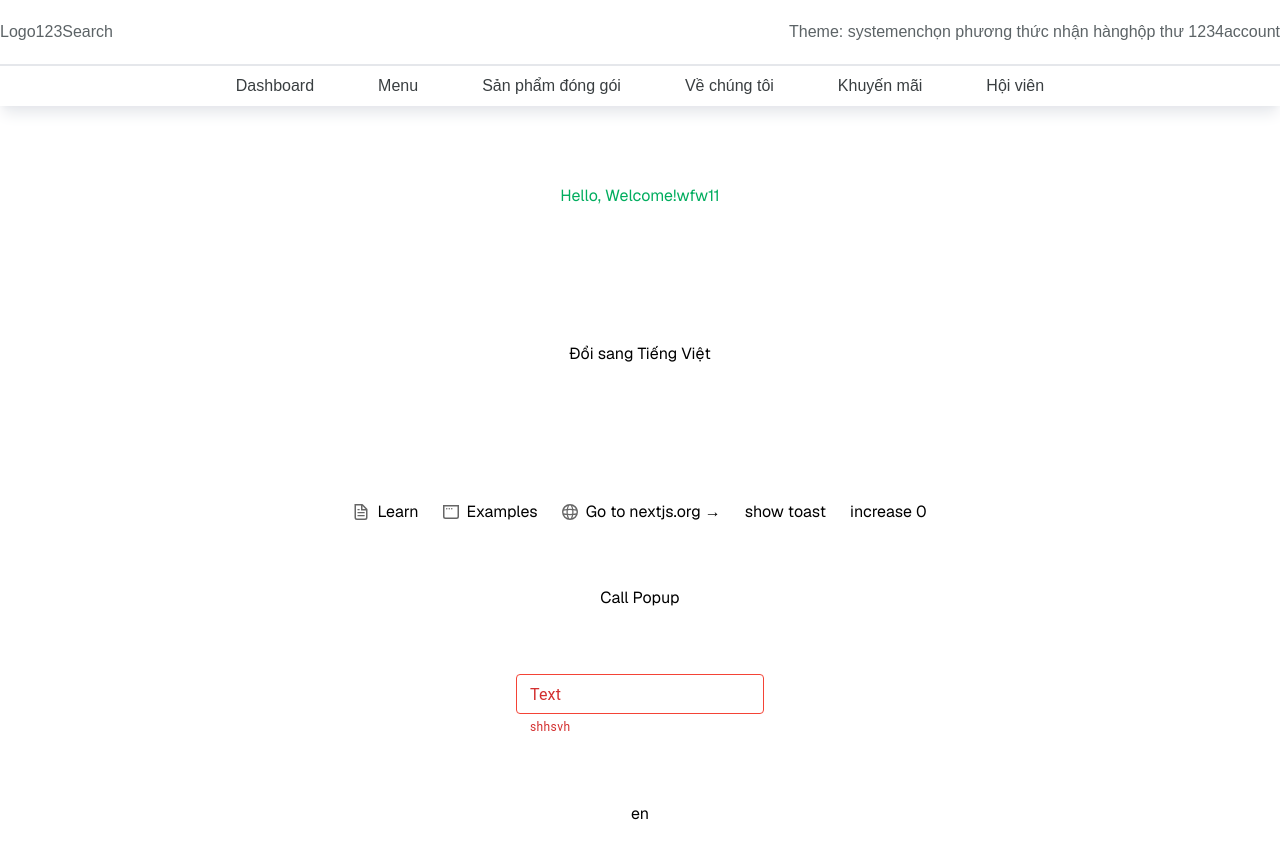
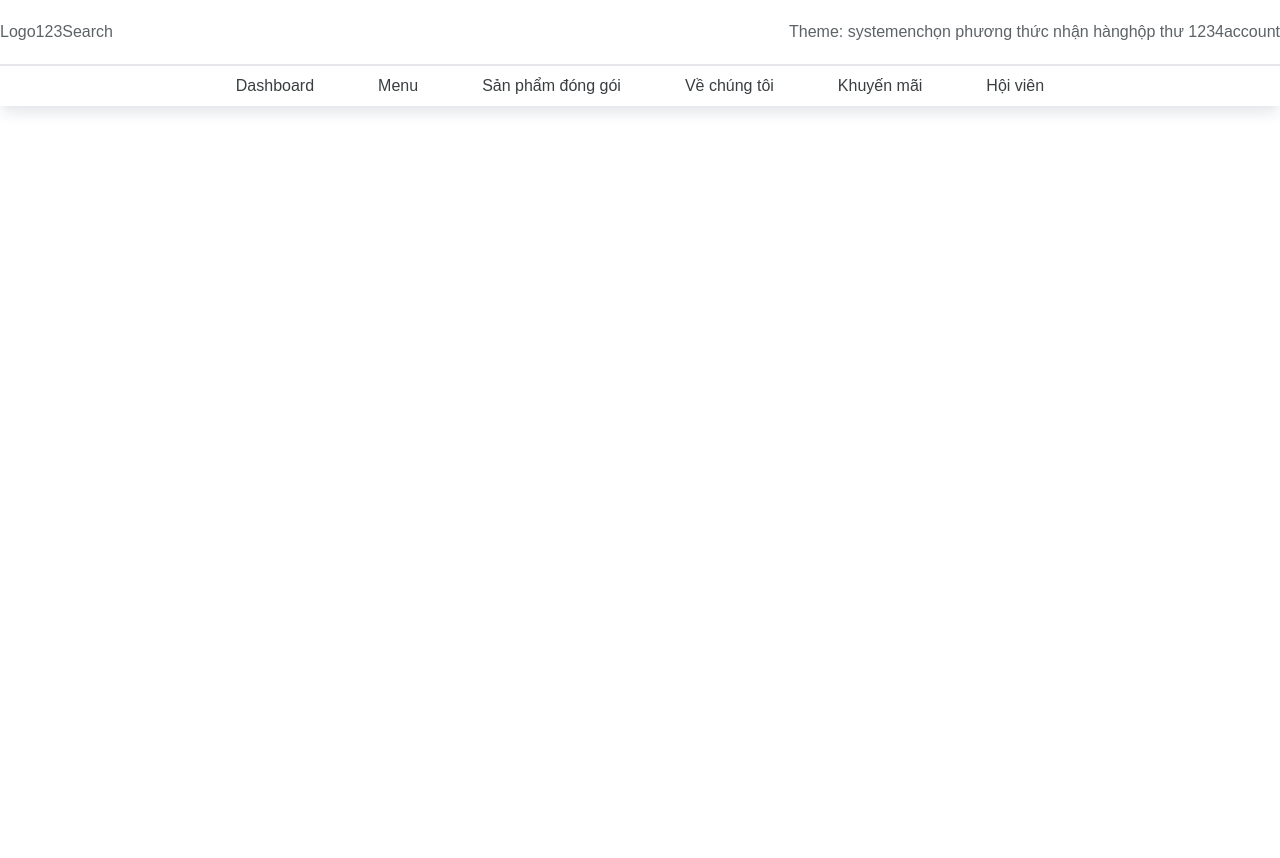
Before and after one commit to congtran8991/coffee_shop_fe, a Next.js app in the folder coffee_fee/: page / in a window 1280 px wide. Shown: the top 858 px of the page. Built offline with nearby package versions, Linux system fonts and the light colour scheme.

Commit message:
add code

```diff
--- /dev/null
+++ b/coffee_fee/app/example/page.tsx
@@ -0,0 +1,74 @@
+'use client';
+
+import { useAppDispatch, useAppSelector } from '@/hooks/redux-toolkit';
+import KInput from '@/lib/Input';
+import KForm from '@/lib/Form';
+import { increase } from '@/stores/redux-toolkit/counter/slice';
+import { showToast } from '@/utils/common';
+import PortalHandle from '@/utils/portal';
+
+import * as yup from 'yup';
+
+import Image from 'next/image';
+import { useTranslation } from 'react-i18next';
+import { useResolverForm } from '@/hooks/lib/useResolverForm';
+import { Controller } from 'react-hook-form';
+export default function Home() {
+  const count = useAppSelector((state) => state.abc.count);
+  const { t, i18n } = useTranslation();
+  const dispatch = useAppDispatch();
+
+  const methods = useResolverForm<{ username: string }>({
+    schema: yup.object().shape({}),
+    configs: {
+      values: {
+        username: '',
+      },
+    },
+  });
+
+  return (
+    <div className="grid grid-rows-[20px_1fr_20px] items-center justify-items-center min-h-screen p-8 pb-20 gap-16 sm:p-20 font-[family-name:var(--font-geist-sans)]">
+      <button
+        onClick={() => {
+          PortalHandle.popup.open({
+            title: 'popup',
+            maxWidth: 'sm',
+            content: () => {
+              return (
+                <div>
+                  12scscscscscscscs34 12scscscscscscscs34 12scscscscscscscs34
+                  12scscscscscscscs34 12scscscscscscscs34 12scscscscscscscs34
+                </div>
+              );
+            },
+          });
+        }}
+      >
+        Call Popup
+      </button>
+      <KInput.Base
+        name="test"
+        label="Text"
+        message="shhsvh"
+        // sx={{ color: KColors.primary.moderate }}
+      />
+      <div>{localStorage.getItem('i18nextLng')}</div>
+
+      <KForm onSubmit={() => {}}>
+        <Controller
+          name="username"
+          control={methods.control}
+          render={({ field: { onChange, onBlur, value } }) => (
+            <KInput.Base
+              name="test"
+              label="Text"
+              message="shhsvh"
+              // sx={{ color: KColors.primary.moderate }}
+            />
+          )}
+        />
+      </KForm>
+    </div>
+  );
+}
--- a/coffee_fee/app/page.tsx
+++ b/coffee_fee/app/page.tsx
@@ -14,148 +14,6 @@ export default function Home() {
   const dispatch = useAppDispatch();
 
   return (
-    <div className="grid grid-rows-[20px_1fr_20px] items-center justify-items-center min-h-screen p-8 pb-20 gap-16 sm:p-20 font-[family-name:var(--font-geist-sans)]">
-      {/* <main className="flex flex-col gap-8 row-start-2 items-center sm:items-start">
-        <Image
-          className="dark:invert"
-          src="/next.svg"
-          alt="Next.js logo"
-          width={180}
-          height={38}
-          priority
-        />
-        <ol className="list-inside list-decimal text-sm text-center sm:text-left font-[family-name:var(--font-geist-mono)]">
-          <li className="mb-2">
-            Get started by editing{' '}
-            <code className="bg-black/[.05] dark:bg-white/[.06] px-1 py-0.5 rounded font-semibold">
-              app/page.tsx
-            </code>
-            .
-          </li>
-          <li>Save and see your changes instantly.</li>
-        </ol>
-
-        <div className="flex gap-4 items-center flex-col sm:flex-row">
-          <a
-            className="rounded-full border border-solid border-transparent transition-colors flex items-center justify-center bg-foreground text-background gap-2 hover:bg-[#383838] dark:hover:bg-[#ccc] text-sm sm:text-base h-10 sm:h-12 px-4 sm:px-5"
-            href="https://vercel.com/new?utm_source=create-next-app&utm_medium=appdir-template-tw&utm_campaign=create-next-app"
-            target="_blank"
-            rel="noopener noreferrer"
-          >
-            <Image
-              className="dark:invert"
-              src="/vercel.svg"
-              alt="Vercel logomark"
-              width={20}
-              height={20}
-            />
-            Deploy now
-          </a>
-          <a
-            className="rounded-full border border-solid border-black/[.08] dark:border-white/[.145] transition-colors flex items-center justify-center hover:bg-[#f2f2f2] dark:hover:bg-[#1a1a1a] hover:border-transparent text-sm sm:text-base h-10 sm:h-12 px-4 sm:px-5 sm:min-w-44"
-            href="https://nextjs.org/docs?utm_source=create-next-app&utm_medium=appdir-template-tw&utm_campaign=create-next-app"
-            target="_blank"
-            rel="noopener noreferrer"
-          >
-            Read our docs
-          </a>
-        </div>
-      </main> */}
-      <footer className="row-start-3 flex gap-6 flex-wrap items-center justify-center">
-        <a
-          className="flex items-center gap-2 hover:underline hover:underline-offset-4"
-          href="https://nextjs.org/learn?utm_source=create-next-app&utm_medium=appdir-template-tw&utm_campaign=create-next-app"
-          target="_blank"
-          rel="noopener noreferrer"
-        >
-          <Image
-            aria-hidden
-            src="/file.svg"
-            alt="File icon"
-            width={16}
-            height={16}
-          />
-          Learn
-        </a>
-        <a
-          className="flex items-center gap-2 hover:underline hover:underline-offset-4"
-          href="https://vercel.com/templates?framework=next.js&utm_source=create-next-app&utm_medium=appdir-template-tw&utm_campaign=create-next-app"
-          target="_blank"
-          rel="noopener noreferrer"
-        >
-          <Image
-            aria-hidden
-            src="/window.svg"
-            alt="Window icon"
-            width={16}
-            height={16}
-          />
-          Examples
-        </a>
-        <a
-          className="flex items-center gap-2 hover:underline hover:underline-offset-4"
-          href="https://nextjs.org?utm_source=create-next-app&utm_medium=appdir-template-tw&utm_campaign=create-next-app"
-          target="_blank"
-          rel="noopener noreferrer"
-        >
-          <Image
-            aria-hidden
-            src="/globe.svg"
-            alt="Globe icon"
-            width={16}
-            height={16}
-          />
-          Go to nextjs.org →
-        </a>
-        <button
-          onClick={() => {
-            showToast('success', 'shvhshvshvh');
-          }}
-        >
-          show toast
-        </button>
-
-        <button
-          onClick={() => {
-            dispatch(increase());
-          }}
-        >
-          increase {count}
-        </button>
-      </footer>
-      <div className="text-primary-moderate">{t('greeting')}wfw11</div>
-      <button
-        onClick={() =>
-          i18n.changeLanguage(i18n.language === 'en' ? 'vi' : 'en')
-        }
-      >
-        {i18n.language === 'en' ? 'Đổi sang Tiếng Việt' : 'Switch to English'}
-      </button>
-      <button
-        onClick={() => {
-          PortalHandle.popup.open({
-            title: 'popup',
-            maxWidth: 'sm',
-            content: () => {
-              return (
-                <div>
-                  12scscscscscscscs34 12scscscscscscscs34 12scscscscscscscs34
-                  12scscscscscscscs34 12scscscscscscscs34 12scscscscscscscs34
-                </div>
-              );
-            },
-          });
-        }}
-      >
-        Call Popup
-      </button>
-      <KInput.Base
-        name="test"
-        label="Text"
-        message="shhsvh"
-        // sx={{ color: KColors.primary.moderate }}
-      />
-      <div>{localStorage.getItem('i18nextLng')}</div>
-    </div>
+    <div className="grid grid-rows-[20px_1fr_20px] items-center justify-items-center min-h-screen p-8 pb-20 gap-16 sm:p-20 font-[family-name:var(--font-geist-sans)]"></div>
   );
 }
--- a/coffee_fee/containers/portal/KPopup.tsx
+++ b/coffee_fee/containers/portal/KPopup.tsx
@@ -45,7 +45,7 @@ const KPopup = React.forwardRef<IPopupDialogProps>((_, ref) => {
             <DialogTitle
               borderBottom={'1px solid var(--gray-1)'}
               borderColor={KColors.border.moderate}
-              sx={{ m: 0, p: 2, pl: 3 }}
+              sx={{ m: 0, p: 1.5, pl: 2 }}
             >
               <div className="flex-between">
                 <div> {item?.title}</div>
--- /dev/null
+++ b/coffee_fee/hooks/lib/useResolverForm.ts
@@ -0,0 +1,12 @@
+import { useForm, FieldValues, UseFormProps } from 'react-hook-form';
+import { yupResolver } from '@hookform/resolvers/yup';
+
+export const useResolverForm = <T extends FieldValues>({
+  schema,
+  configs,
+}: {
+  schema: any;
+  configs: UseFormProps<T>;
+}) => {
+  return useForm<T>({ ...configs, resolver: yupResolver(schema) as any });
+};
--- /dev/null
+++ b/coffee_fee/lib/Form/helpers.ts
@@ -0,0 +1 @@
+export type KFormProps = React.ComponentPropsWithoutRef<'form'>;
--- /dev/null
+++ b/coffee_fee/lib/Form/index.tsx
@@ -0,0 +1,27 @@
+import React, { memo, useCallback, useRef } from 'react';
+import { KFormProps } from './helpers';
+
+const KForm = (props: KFormProps) => {
+  const { onSubmit, ...rest } = props;
+
+  const formRef = useRef<HTMLFormElement>(null);
+
+  const onSubmitWrapper: React.FormEventHandler<HTMLFormElement> = useCallback(
+    (e) => {
+      if (formRef.current?.hasAttribute('data-submitting')) {
+        return;
+      }
+
+      formRef.current?.setAttribute('data-submitting', '');
+
+      onSubmit?.(e);
+
+      formRef.current?.removeAttribute('data-submitting');
+    },
+    [onSubmit],
+  );
+
+  return <form ref={formRef} noValidate {...rest} onSubmit={onSubmitWrapper} />;
+};
+
+export default memo(KForm);
--- a/coffee_fee/package.json
+++ b/coffee_fee/package.json
@@ -12,6 +12,7 @@
   "dependencies": {
     "@emotion/react": "^11.14.0",
     "@emotion/styled": "^11.14.0",
+    "@hookform/resolvers": "^4.1.1",
     "@mui/icons-material": "^6.3.1",
     "@mui/material": "^6.3.1",
     "@reduxjs/toolkit": "^2.5.0",
@@ -25,10 +26,12 @@
     "query-string": "^9.1.1",
     "react": "^19.0.0",
     "react-dom": "^19.0.0",
+    "react-hook-form": "^7.54.2",
     "react-i18next": "^15.4.0",
     "react-redux": "^9.2.0",
     "react-toastify": "^11.0.2",
     "uuid": "^11.0.3",
+    "yup": "^1.6.1",
     "zustand": "^5.0.2"
   },
   "devDependencies": {
```
Also changed, not shown: 2 other files (tests, documents, lock files or other folders).
